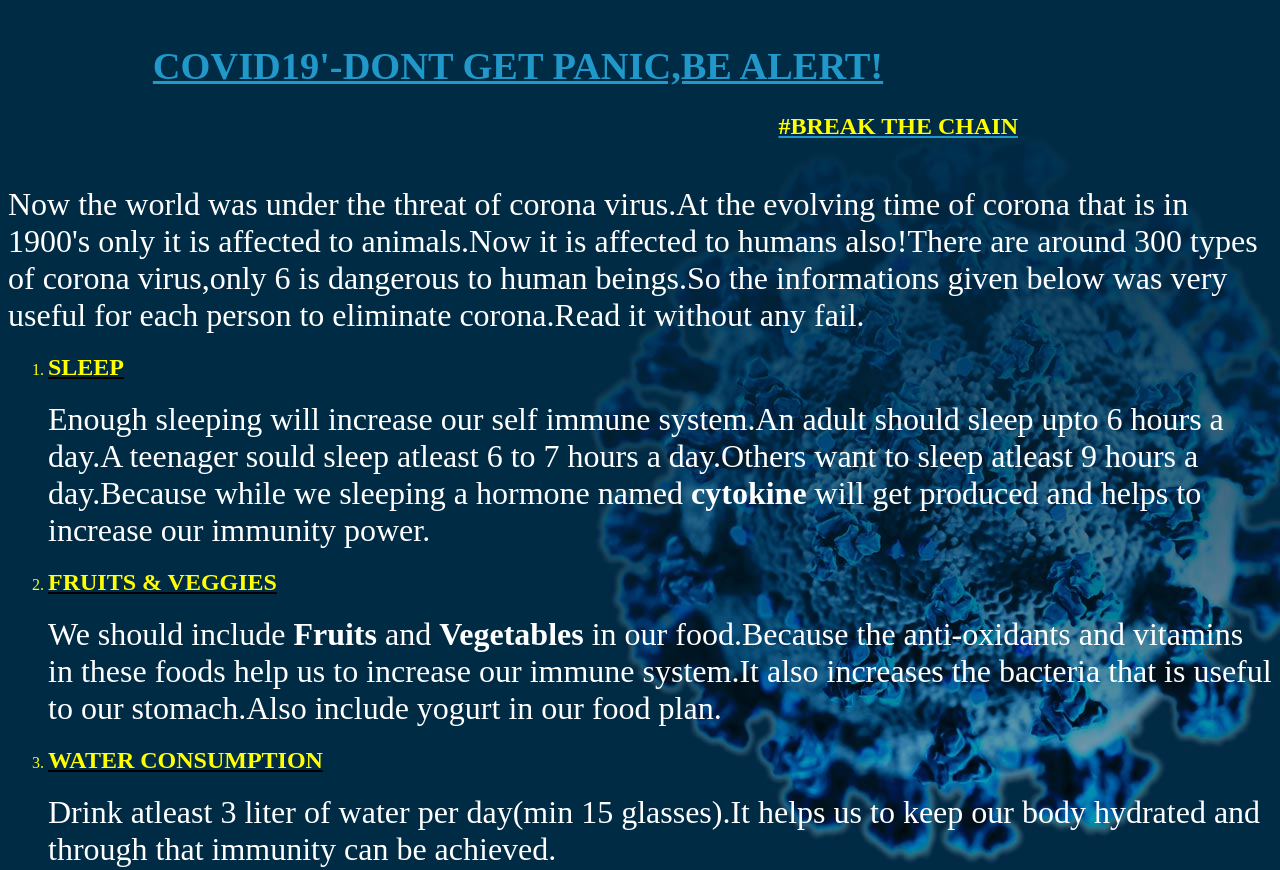
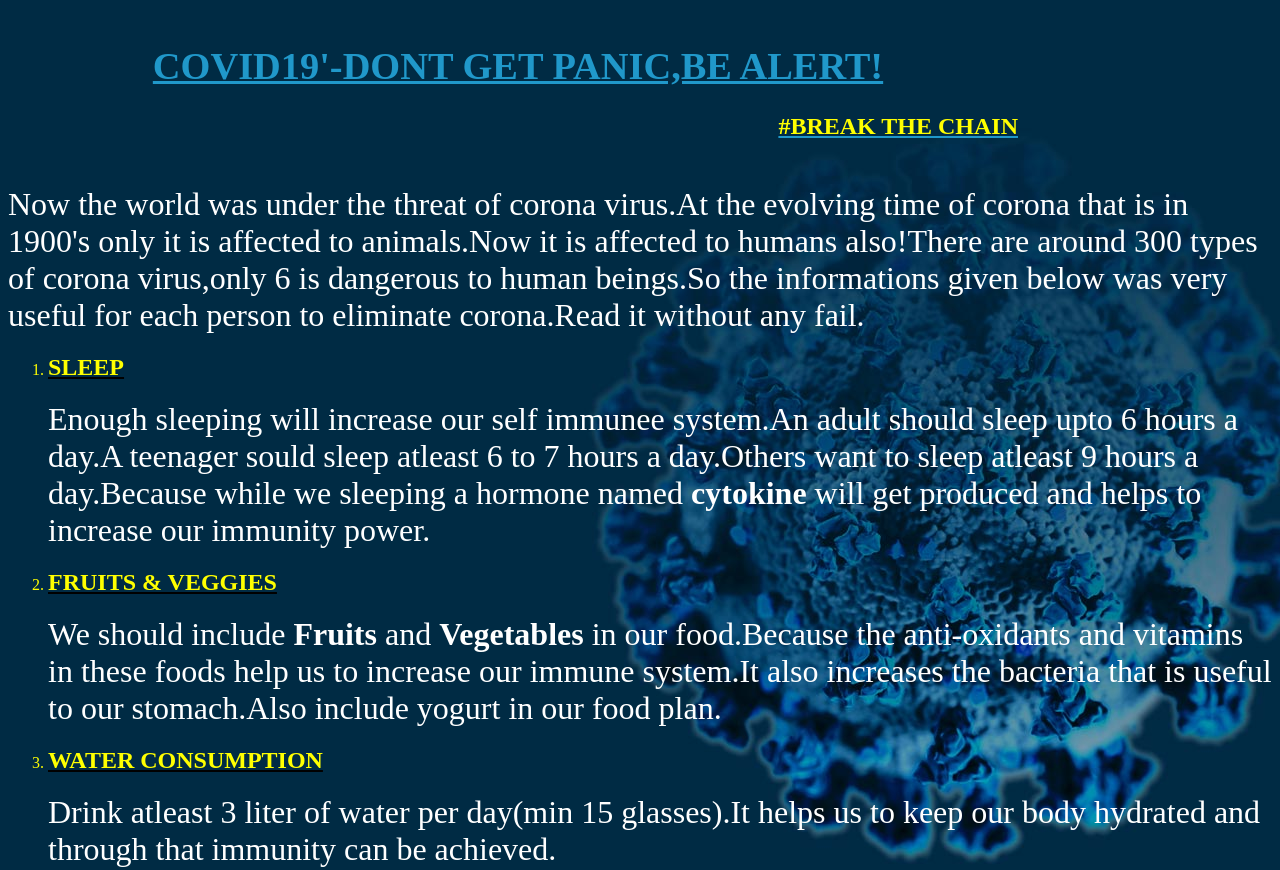
Before and after one commit to mr-imperfect/corona, a plain HTML site: page index.html in a window 1280 px wide. Shown: the top 870 px of the page. Drawn offline with Linux system fonts and the light colour scheme.

Commit message:
Update index.html

```diff
--- a/index.html
+++ b/index.html
@@ -40,7 +40,7 @@
 	</p>
 <ol>
 	<u><font color="yellow"><li><b><h2>SLEEP</h2></b></li></font></u>
-<font size="6" color="white"><p>Enough sleeping will increase our self immune system.An adult should sleep upto 6 hours a day.A teenager sould sleep atleast 6 to 7 hours a day.Others want to sleep atleast 9 hours a day.Because while we sleeping a hormone named <strong>cytokine</strong> will get produced and helps to increase our immunity power.
+<font size="6" color="white"><p>Enough sleeping will increase our self immunee system.An adult should sleep upto 6 hours a day.A teenager sould sleep atleast 6 to 7 hours a day.Others want to sleep atleast 9 hours a day.Because while we sleeping a hormone named <strong>cytokine</strong> will get produced and helps to increase our immunity power.
 	</font>
 </p>
 
```
